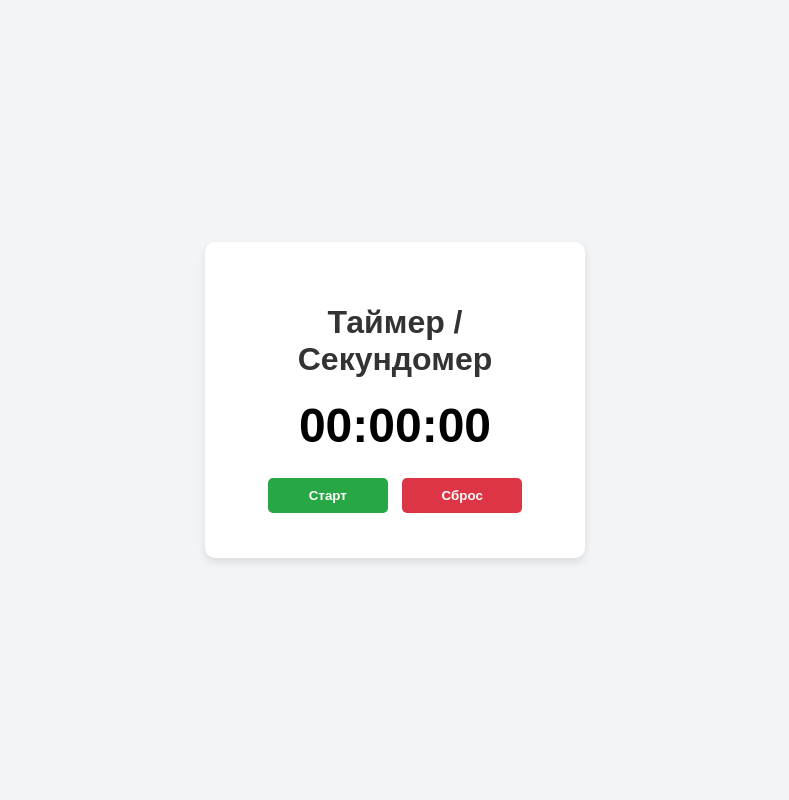
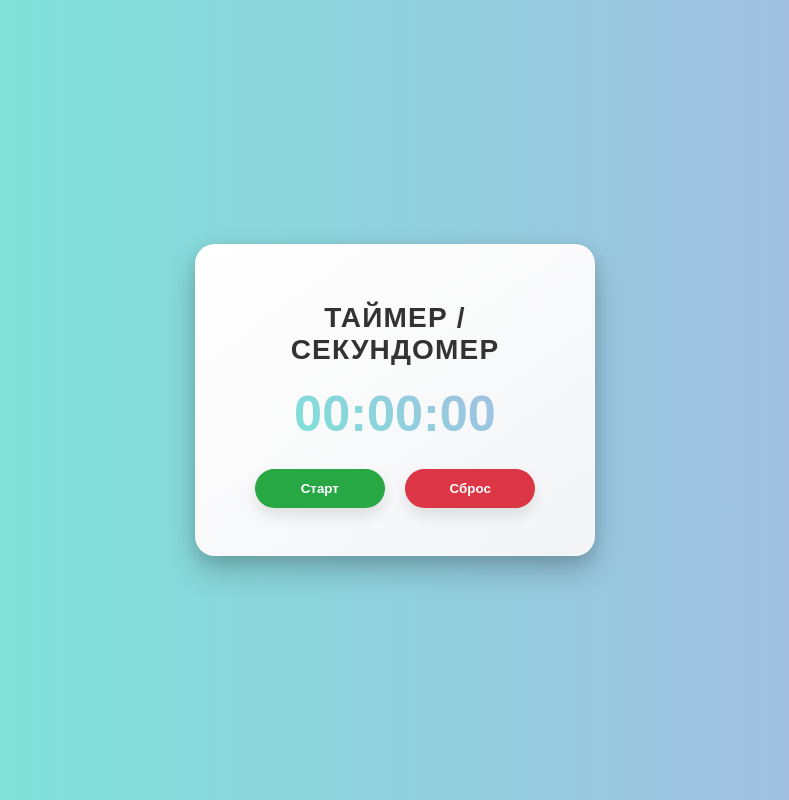
Before and after one commit to AlexSavOne/timer-stopwatch, a plain HTML site: page index.html in a window 1280 px wide. Shown: the whole page, without its empty margins (245-1034 px from the left). Drawn offline with Linux system fonts and the light colour scheme.

Commit message:
feat: улучшен CSS, добавлены анимации, тени, градиенты и фокус-эффекты

```diff
--- a/style.css
+++ b/style.css
@@ -1,6 +1,6 @@
 body {
   font-family: 'Arial', sans-serif;
-  background-color: #f3f4f6;
+  background: linear-gradient(to right, #74ebd5, #acb6e5);
   display: flex;
   justify-content: center;
   align-items: center;
@@ -9,34 +9,55 @@ body {
 }
 
 .container {
-  background-color: #ffffff;
+  background: linear-gradient(145deg, #ffffff, #f3f4f6);
   padding: 40px;
-  border-radius: 10px;
-  box-shadow: 0 4px 8px rgba(0, 0, 0, 0.1);
+  border-radius: 20px;
+  box-shadow: 0 15px 30px rgba(0, 0, 0, 0.2), 0 5px 15px rgba(0, 0, 0, 0.1);
   text-align: center;
-  width: 300px;
+  width: 320px;
+  transition: transform 0.3s ease, box-shadow 0.3s ease;
+}
+
+.container:hover {
+  transform: scale(1.05);
+  box-shadow: 0 20px 40px rgba(0, 0, 0, 0.3), 0 8px 20px rgba(0, 0, 0, 0.2);
 }
 
 h1 {
   margin-bottom: 20px;
   color: #333;
+  font-size: 28px;
+  letter-spacing: 1.2px;
+  text-transform: uppercase;
+  animation: fadeIn 1s ease-in-out;
 }
 
 .display {
   font-size: 48px;
   font-weight: bold;
   margin-bottom: 20px;
+  color: #333;
+  background: linear-gradient(45deg, #74ebd5, #acb6e5);
+  -webkit-background-clip: text;
+  -webkit-text-fill-color: transparent;
+  animation: pulse 2s infinite;
 }
 
 .controls button {
-  width: 120px;
-  padding: 10px;
-  margin: 5px;
+  width: 130px;
+  padding: 12px;
+  margin: 8px;
   border: none;
-  border-radius: 5px;
+  border-radius: 25px;
   cursor: pointer;
-  transition: background-color 0.3s;
   font-weight: bold;
+  transition: background-color 0.3s ease, transform 0.2s ease;
+  box-shadow: 0 8px 15px rgba(0, 0, 0, 0.1);
+}
+
+.controls button:focus {
+  outline: none;
+  box-shadow: 0 4px 20px rgba(0, 123, 255, 0.5);
 }
 
 #start-stop {
@@ -46,6 +67,7 @@ h1 {
 
 #start-stop:hover {
   background-color: #218838;
+  transform: translateY(-3px);
 }
 
 #reset {
@@ -55,4 +77,32 @@ h1 {
 
 #reset:hover {
   background-color: #c82333;
+  transform: translateY(-3px);
 }
+
+/* Анимации */
+@keyframes pulse {
+  0% {
+    transform: scale(1);
+  }
+
+  50% {
+    transform: scale(1.05);
+  }
+
+  100% {
+    transform: scale(1);
+  }
+}
+
+@keyframes fadeIn {
+  0% {
+    opacity: 0;
+    transform: translateY(-20px);
+  }
+
+  100% {
+    opacity: 1;
+    transform: translateY(0);
+  }
+}
```
